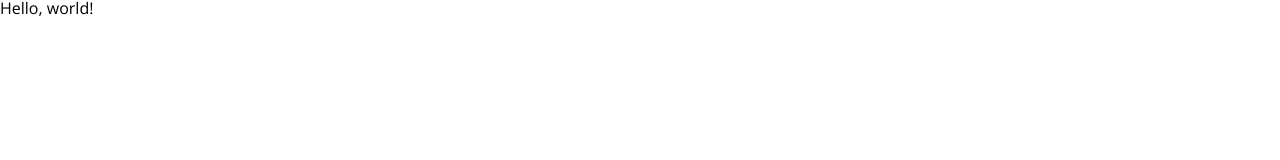
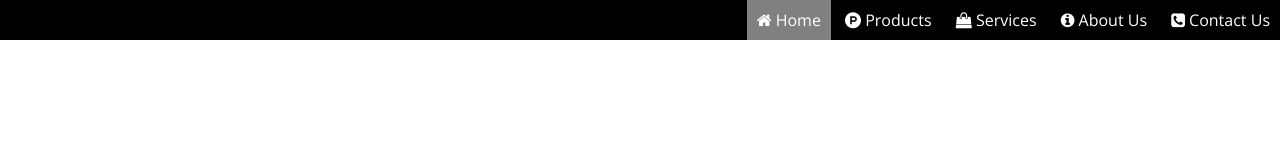
Before and after one commit to GeorgianCollege/COMP1002-Lesson11, a plain HTML site: page index.html in a window 1280 px wide. Drawn offline with nearby package versions, Linux system fonts and the light colour scheme.

Commit message:
created basic nav

```diff
--- a/Content/main.css
+++ b/Content/main.css
@@ -3,3 +3,44 @@
 body {
 	font-family: 'Open Sans', sans-serif;
 }
+
+.test-border {
+	border: 2px solid red;
+}
+
+.test-border-green {
+	border: 2px solid green;
+}
+
+/* navigation sytles */
+
+.active {
+	background-color: grey;
+}
+
+header {
+	margin: 0;
+	background-color: black;
+}
+
+.main-nav {
+	height: 40px;
+}
+
+.main-nav ul {
+   text-align: right;
+   margin: 0;
+   padding: 0;
+}
+
+.main-nav li {
+	display: inline-block;
+}
+
+.main-nav a {
+	padding: 0 10px;
+	line-height: 40px;
+	width: 60px;
+	text-decoration: none;
+	color: white;
+}
--- a/index.html
+++ b/index.html
@@ -10,7 +10,17 @@
     <link rel="stylesheet" href="Content/main.css">
   </head>
   <body>
-    <h1>Hello, world!</h1>
+    <header>
+      <nav class="main-nav">
+        <ul>
+          <li class="active"><a class="" href="#"><i class="fa fa-home"></i> Home</a></li>
+          <li><a href="#"><i class="fa fa-product-hunt"></i> Products</a></li>
+          <li><a href="#"><i class="fa fa-shopping-bag"></i> Services</a></li>
+          <li><a href="#"><i class="fa fa-info-circle"></i> About Us</a></li>
+          <li><a href="#"><i class="fa fa-phone-square"></i> Contact Us</a></li>
+        </ul>
+      </nav>
+    </header>
 
   </body>
 </html>
```
